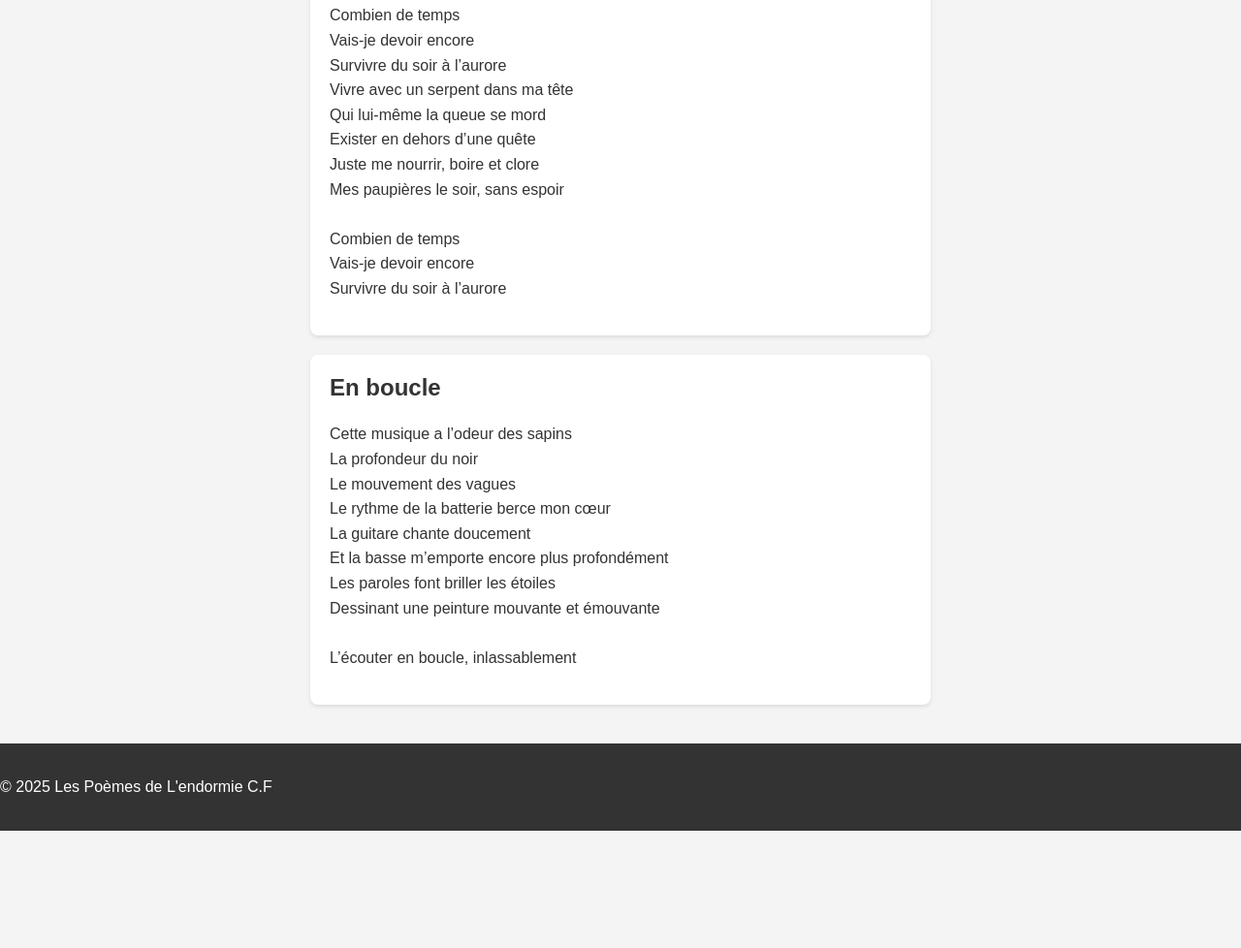
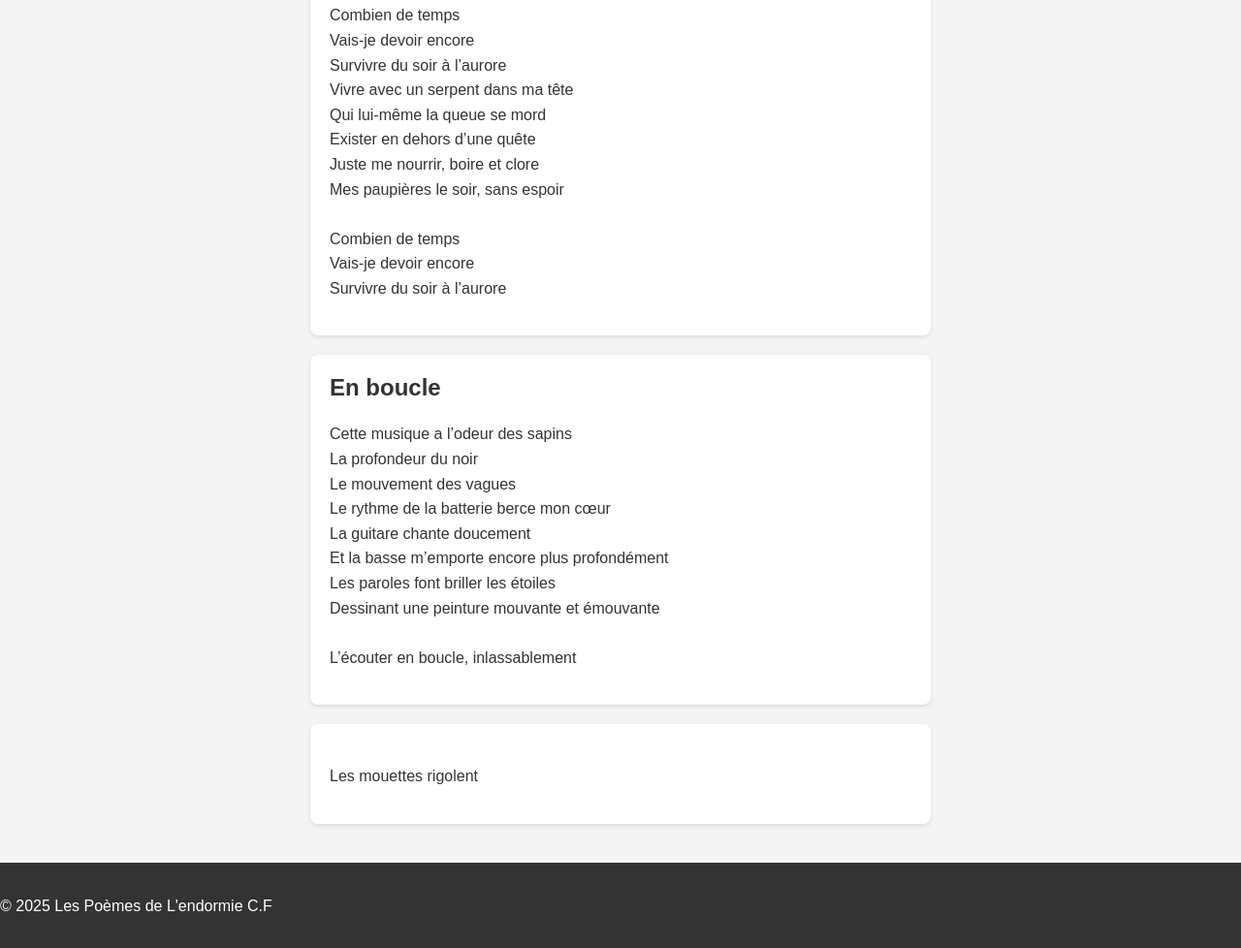
Before and after one commit to Lendormie/mes_poemes, a plain HTML site: page docs/index.html in a window 1280 px wide. Shown: the part 510-1488 px from the top of the page at 97% size. Before the commit the page ends 1367 px from the top, so only its background shows below. Drawn offline with Linux system fonts and the light colour scheme.

Commit message:
Update index.html

```diff
--- a/docs/index.html
+++ b/docs/index.html
@@ -55,6 +55,13 @@ Dessinant une peinture mouvante et émouvante<br>
 <br>
 L’écouter en boucle, inlassablement</p>
         </article>
+
+	<article>
+		<h2></h2>
+		<p>Les mouettes rigolent</p>
+	</article>
+
+
     </main>
     <footer>
         <p>&copy; 2025 Les Poèmes de L'endormie C.F</p>
```
